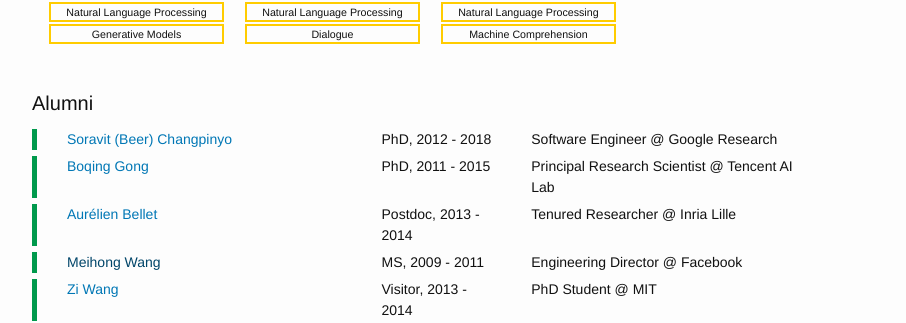
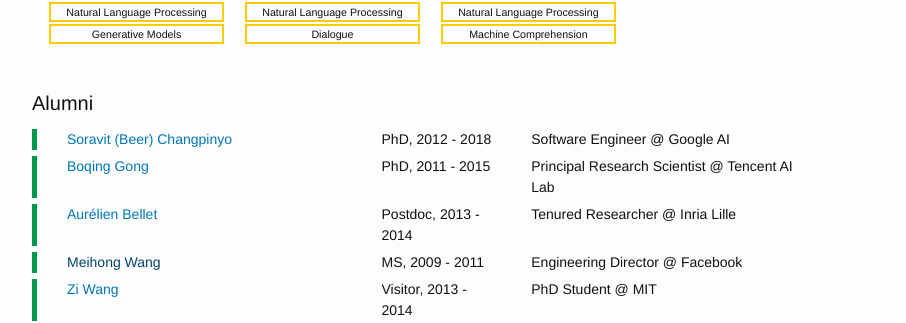
Before and after one commit to teds-usc/teds-usc.github.io, a Jekyll site: the page built from index.html, in a window 1280 px wide. Shown: the part 1458-1781 px from the top of the page, without its empty margins (156-1062 px from the left). Built offline with Jekyll 4.4.1, drawn with Linux system fonts in a browser that asks for light colours; nearby versions of some CDN libraries.

Commit message:
Google AI

```diff
--- a/_data/alumni.yml
+++ b/_data/alumni.yml
@@ -1,7 +1,7 @@
 - name:   'Soravit (Beer) Changpinyo'
   img:    '/img/members/beer.jpg'
   url:    'http://www-scf.usc.edu/~schangpi/'
-  position:  'Software Engineer @ Google Research'
+  position:  'Software Engineer @ Google AI'
   description: 'PhD, 2012 - 2018'
   tags:
     - name: 'Transfer and Multi-Task Learning'
```
